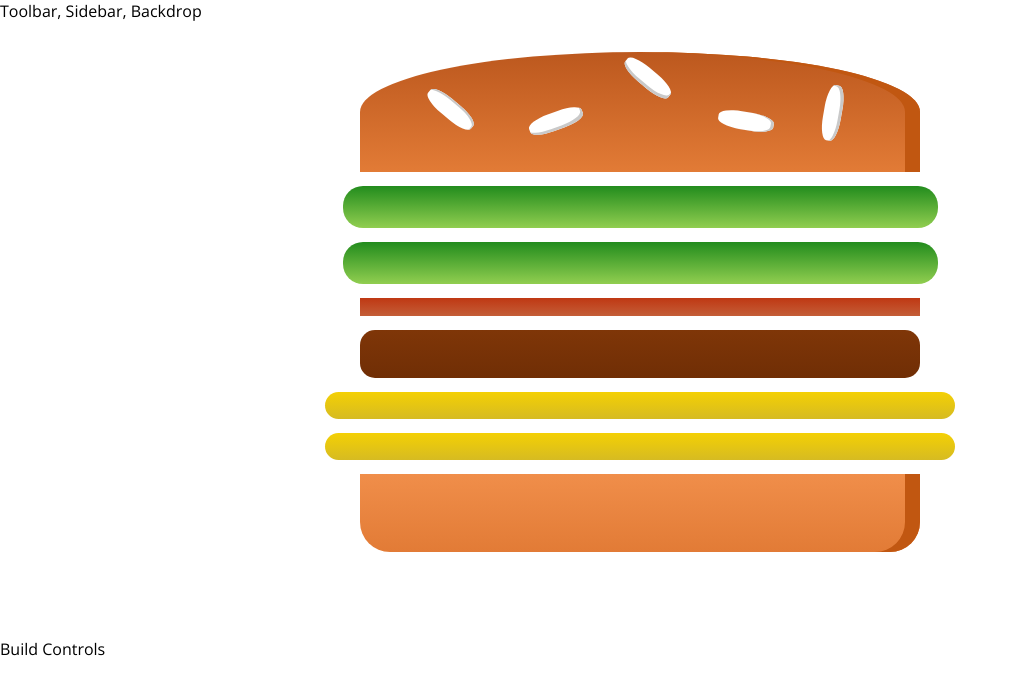
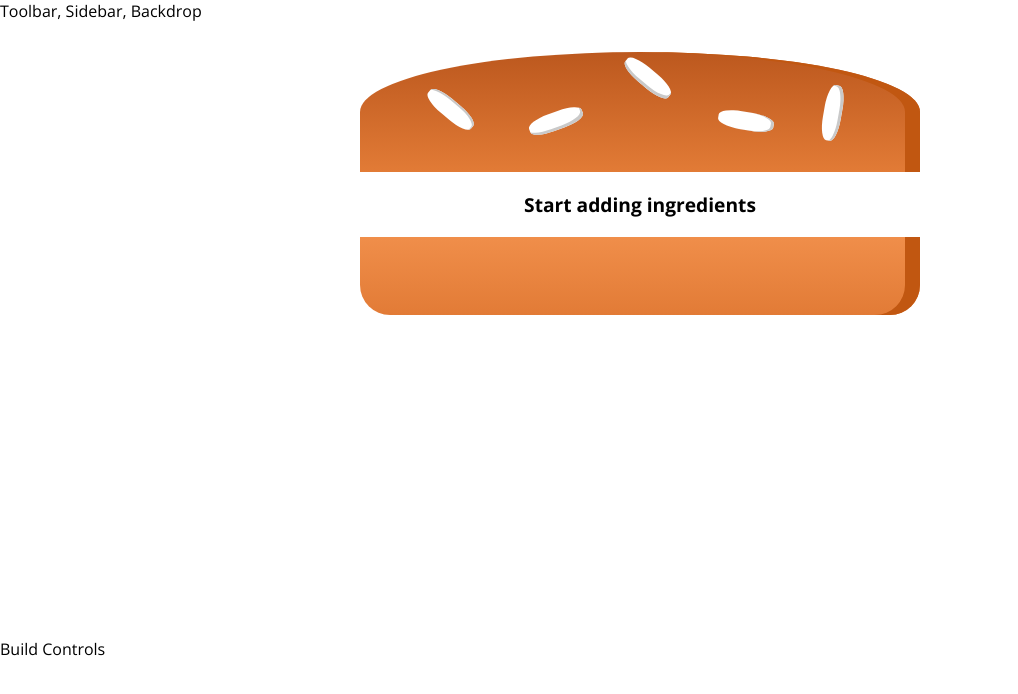
Before and after one commit to succulentpup/burgershop, a React (Create React App) app: page / in a window 1280 px wide. Shown: the top 694 px of the page, without its empty margins (0-1018 px from the left). Built offline with nearby package versions, Linux system fonts and the light colour scheme.

Commit message:
no ingredients case is taken care

```diff
--- a/src/components/Burger/Burger.js
+++ b/src/components/Burger/Burger.js
@@ -4,13 +4,14 @@ import classes from './Burger.module.css';
 
 const burger = props => {
     console.log(`${JSON.stringify(props.ingredients)}`);
-    const ingKeys = Object.keys(props.ingredients)
+    let ingKeys = Object.keys(props.ingredients)
         .map(ingKey => {
             return [...Array(props.ingredients[ingKey])]
                 .map((_, i) => {
                     return <BurgerIngredient key={ingKey + i} type={ingKey}/>
                 });
-        });
+        }).reduce((acc,cur) => acc.concat(cur), []);
+    if (ingKeys.length === 0) ingKeys = <p>Start adding ingredients</p>;
     return (
         <div className={classes.Burger}>
             <BurgerIngredient type='bread-top'/>
@@ -18,12 +19,4 @@ const burger = props => {
             <BurgerIngredient type='bread-bottom'/>
         </div>);
 };
-/*
-    <div className={classes.Burger}>
-        <BurgerIngredient type='bread-top'/>
-        <BurgerIngredient type='cheese'/>
-        <BurgerIngredient type='meat'/>
-        <BurgerIngredient type='bread-bottom'/>
-    </div>;
-*/
 export default burger;
--- a/src/containers/BurgerBuilder/BurgerBuilder.js
+++ b/src/containers/BurgerBuilder/BurgerBuilder.js
@@ -5,10 +5,10 @@ import Burger from '../../components/Burger/Burger';
 class BurgerBuilder extends Component {
     state = {
         ingredients: {
-            salad: 2,
-            bacon: 1,
-            meat:1,
-            cheese: 2
+            salad: 0,
+            bacon: 0,
+            meat:0,
+            cheese: 0
         }
     };
 
```
Also changed, not shown: 1 other file (tests, documents, lock files or other folders).
